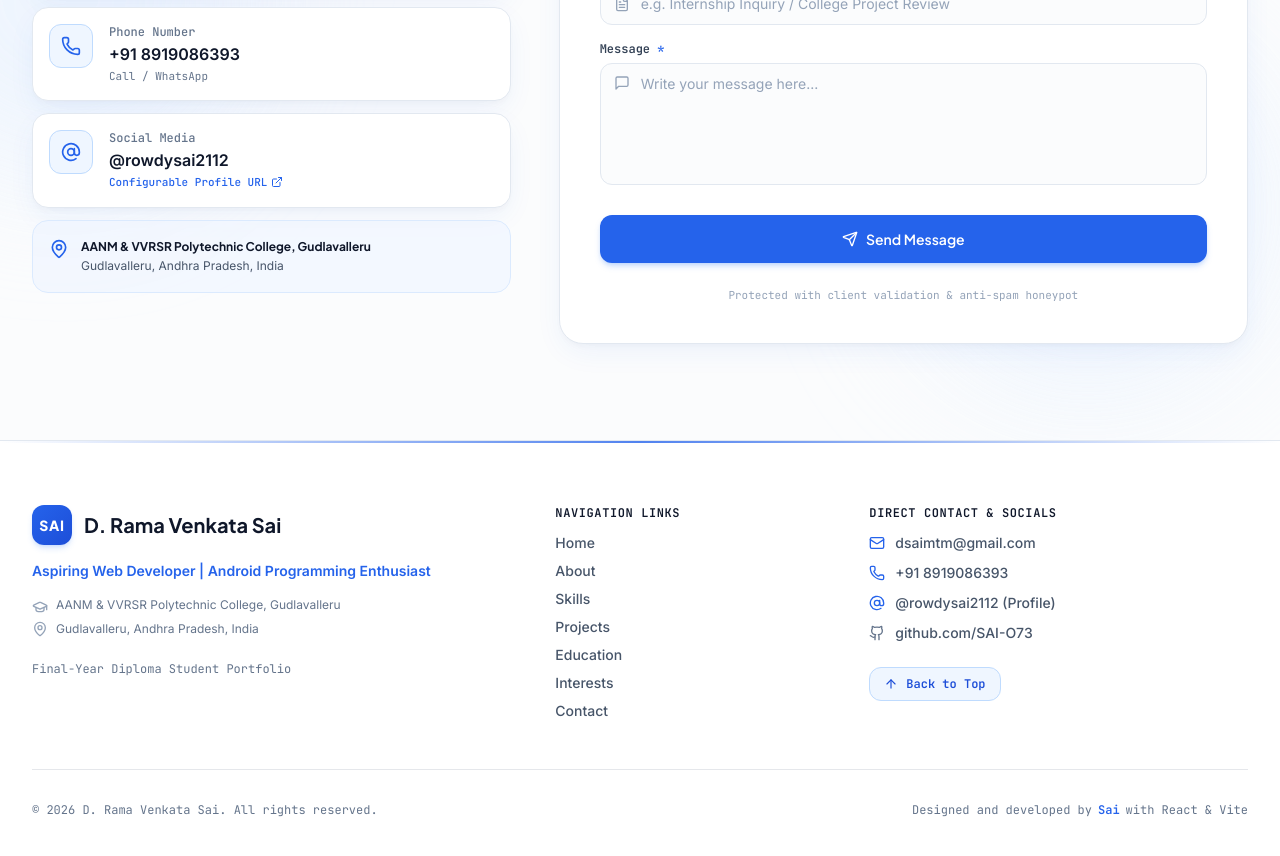
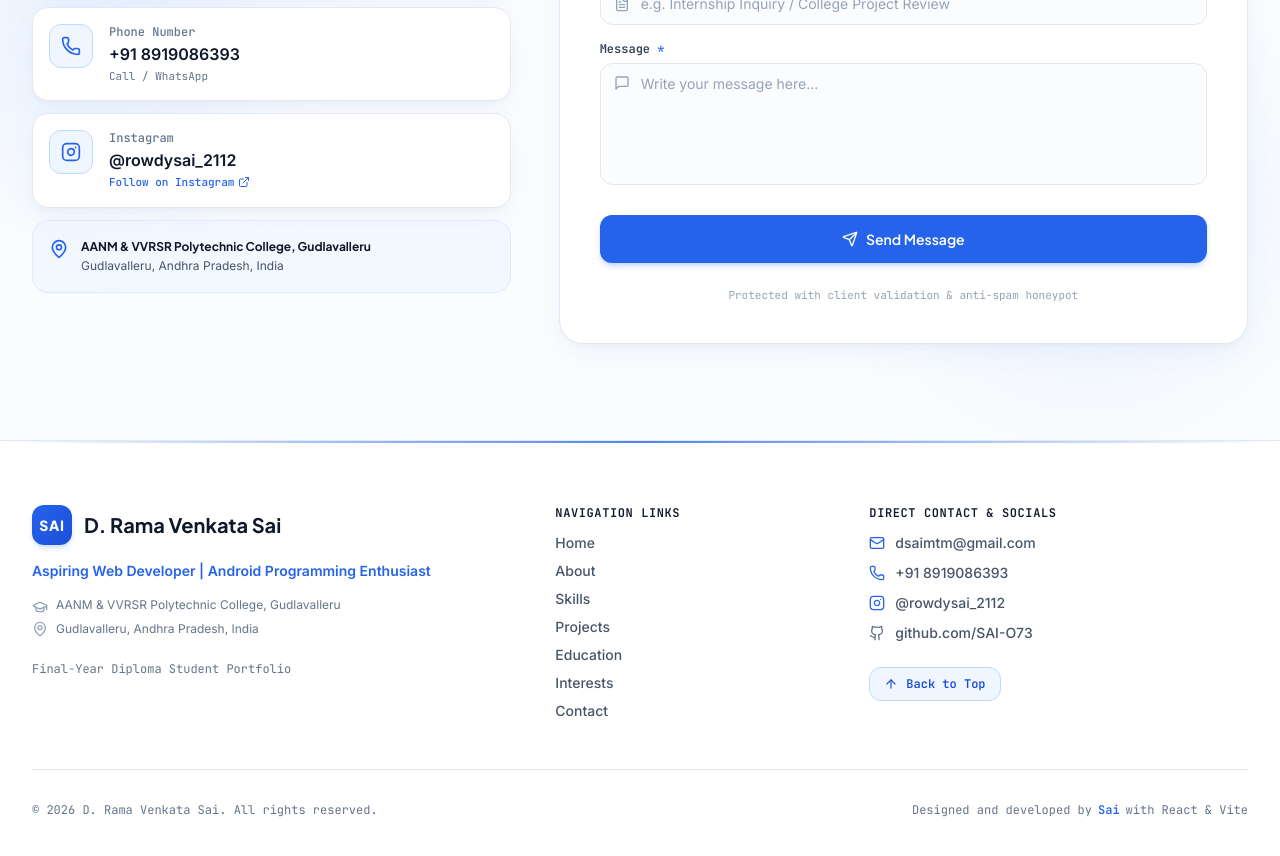
Before and after one commit to SAI-O73/myportfolio, a React (Vite) app: page / in a window 1280 px wide. Shown: the part 6380-7236 px from the top of the page. Built offline with nearby package versions, Linux system fonts and the light colour scheme.

Commit message:
fix: update social profile to official Instagram @rowdysai_2112

```diff
--- a/src/components/Contact.jsx
+++ b/src/components/Contact.jsx
@@ -7,7 +7,7 @@ import {
   CheckCircle2,
   AlertCircle,
   Loader2,
-  AtSign,
+  Instagram,
   User,
   MessageSquare,
   FileText,
@@ -220,23 +220,23 @@ export default function Contact() {
                 </div>
               </a>
 
-              {/* Social Media Card */}
+              {/* Instagram Card */}
               <a
-                href={personalInfo.socialUrl}
+                href={personalInfo.instagramUrl || personalInfo.socialUrl}
                 target="_blank"
                 rel="noopener noreferrer"
                 className="group flex items-start gap-4 p-4 rounded-2xl bg-white border border-slate-200 hover:border-blue-400 shadow-premium hover:shadow-premium-hover transition-all duration-300"
               >
                 <div className="w-11 h-11 rounded-xl bg-blue-50 border border-blue-200 text-blue-600 flex items-center justify-center shrink-0 group-hover:scale-105 transition-transform shadow-2xs">
-                  <AtSign className="w-5 h-5" />
+                  <Instagram className="w-5 h-5" />
                 </div>
                 <div className="space-y-0.5">
-                  <div className="text-xs font-mono font-medium text-slate-500">Social Media</div>
+                  <div className="text-xs font-mono font-medium text-slate-500">Instagram</div>
                   <div className="text-sm sm:text-base font-semibold text-navy-900 group-hover:text-blue-600 transition-colors">
                     @{personalInfo.socialUsername}
                   </div>
                   <div className="text-[11px] text-blue-600 font-mono flex items-center gap-1 font-medium">
-                    <span>Configurable Profile URL</span>
+                    <span>Follow on Instagram</span>
                     <ExternalLink className="w-3 h-3" />
                   </div>
                 </div>
--- a/src/components/Footer.jsx
+++ b/src/components/Footer.jsx
@@ -4,7 +4,7 @@ import {
   Github,
   Mail,
   Phone,
-  AtSign,
+  Instagram,
   GraduationCap,
   MapPin,
   ExternalLink,
@@ -123,13 +123,13 @@ export default function Footer() {
               </a>
 
               <a
-                href={personalInfo.socialUrl}
+                href={personalInfo.instagramUrl || personalInfo.socialUrl}
                 target="_blank"
                 rel="noopener noreferrer"
                 className="flex items-center gap-2.5 text-slate-600 hover:text-blue-600 transition-colors font-medium"
               >
-                <AtSign className="w-4 h-4 text-blue-600 shrink-0" />
-                <span>@{personalInfo.socialUsername} (Profile)</span>
+                <Instagram className="w-4 h-4 text-blue-600 shrink-0" />
+                <span>@{personalInfo.socialUsername}</span>
               </a>
 
               <a
--- a/src/data/portfolio.js
+++ b/src/data/portfolio.js
@@ -14,8 +14,9 @@ export const personalInfo = {
   email: "dsaimtm@gmail.com",
   phone: "8919086393",
   formattedPhone: "+91 8919086393",
-  socialUsername: "rowdysai2112",
-  socialUrl: "https://github.com/SAI-O73", // Configurable profile URL
+  socialUsername: "rowdysai_2112",
+  socialUrl: "https://www.instagram.com/rowdysai_2112?stkn=MXViazVqeGYwYmttaQ%3D%3D",
+  instagramUrl: "https://www.instagram.com/rowdysai_2112?stkn=MXViazVqeGYwYmttaQ%3D%3D",
   githubUrl: "https://github.com/SAI-O73",
   resumePath: "/resume.pdf",
   heroDescription:
```
Also changed, not shown: 1 other file (tests, documents, lock files or other folders).
